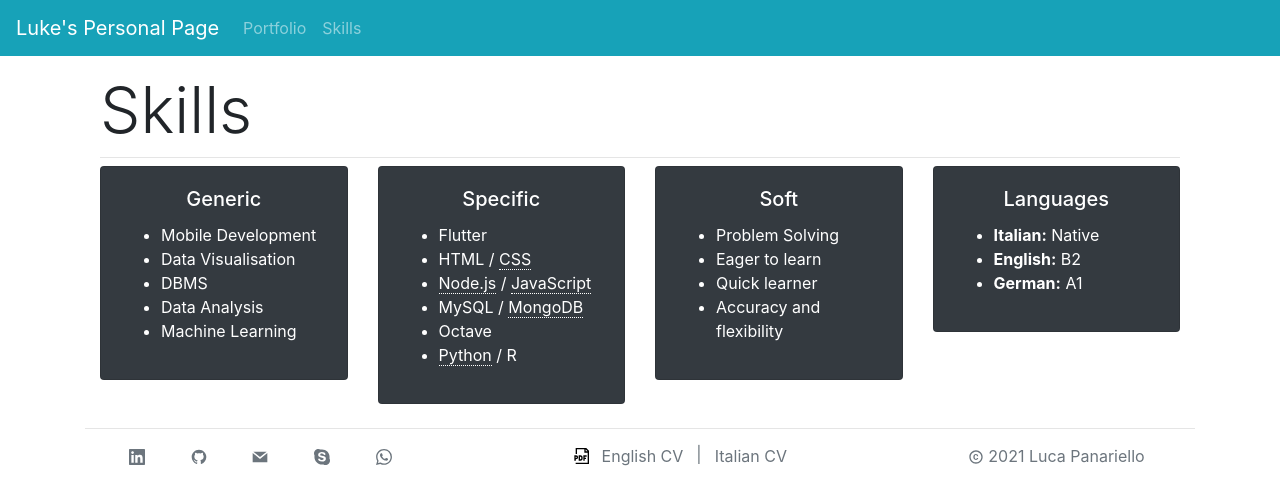
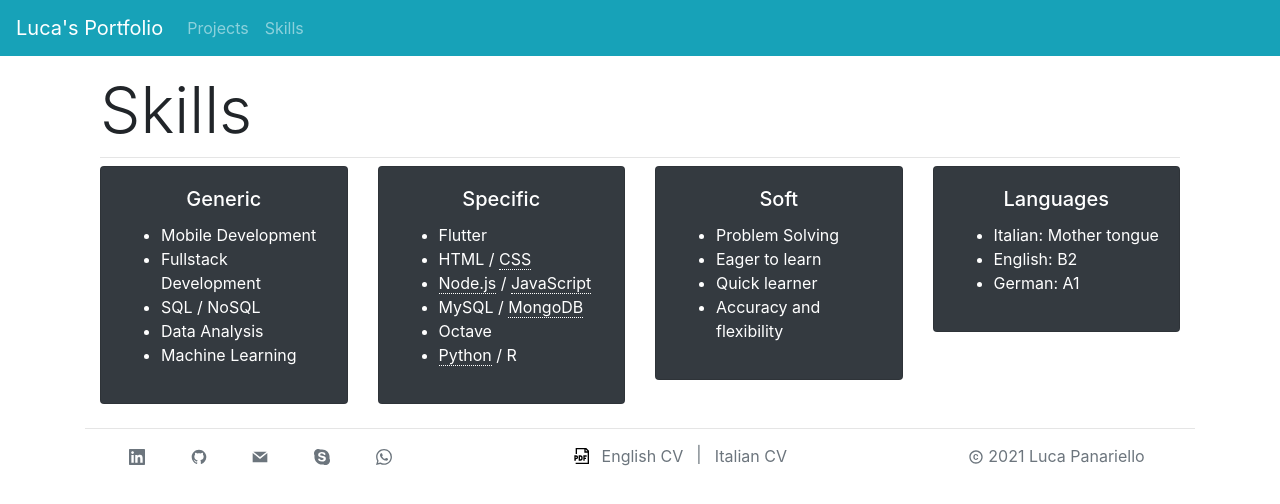
Before and after one commit to elpanas/LukePersonal, a React (Create React App) app: page /skills in a window 1280 px wide. Shown: the top 504 px of the page. Built offline with nearby package versions, Linux system fonts and the light colour scheme.

Commit message:
optimizations

```diff
--- a/public/index.html
+++ b/public/index.html
@@ -7,7 +7,7 @@
     <meta name="theme-color" content="#000000" />
     <meta
       name="description"
-      content="My Personal Website by Luca Panariello"
+      content="My Personal Portfolio by Luca Panariello"
     />
     <link rel="apple-touch-icon" href="%PUBLIC_URL%/logo260.png" />
     <!--
--- a/src/components/LukeNav.js
+++ b/src/components/LukeNav.js
@@ -16,12 +16,12 @@ const LukeNav = () => {
   return (
     <div>
       <Navbar color="info" dark expand="md">
-        <Link className="navbar-brand" to="/">Luke's Personal Page</Link>
+        <Link className="navbar-brand" to="/">Luca's Portfolio</Link>
         <NavbarToggler onClick={toggle} />
         <Collapse isOpen={isOpen} navbar>
           <Nav className="mr-auto" navbar>
             <NavItem>
-              <Link className="nav-link" to="/portfolio">Portfolio</Link>
+              <Link className="nav-link" to="/portfolio">Projects</Link>
             </NavItem>
             <NavItem>
               <Link  className="nav-link" to="/skills">Skills</Link>
--- a/src/components/portfolio/portfolio.js
+++ b/src/components/portfolio/portfolio.js
@@ -31,13 +31,20 @@ const LukePortfolio = () => {
       text: "Calculates ordinary Kriging in a set of P points which have known coordinates in the form of (Px, Py)",
       techs: "Octave"
     },
+    {
+      title: "Luca's Personal Page",
+      subtitle: 'Personal project',
+      text: "Just a portfolio website, which is a project itself",
+      techs: "MERN"
+    },
   ];
 
   return (
     <div>
         <Container>
-        <h1 className="display-4">Portfolio</h1>
+        <h1 className="display-4">Projects</h1>
         <hr className="my-2" />
+
           <Row>
             <BoxPortfolio
               title={projects[0].title}
@@ -62,6 +69,13 @@ const LukePortfolio = () => {
               text={projects[3].text}
               techs={projects[3].techs}/>
           </Row>
+          <Row>
+            <BoxPortfolio
+              title={projects[4].title}
+              subtitle={projects[4].subtitle}
+              text={projects[4].text}
+              techs={projects[4].techs}/>
+          </Row>
         </Container>
     </div>
   );
--- a/src/components/skills/LukeSkills.js
+++ b/src/components/skills/LukeSkills.js
@@ -1,8 +1,39 @@
 import React, { useState } from 'react';
 import { Card, CardTitle, CardText, Container, Row, Col, Tooltip} from 'reactstrap';
+import BoxSkill from './skillbox';
 import './skills.css';
 
 const LukeSkills = () => {
+
+  const skills = [
+    {
+      skillname: "Generic",
+      skillset: [
+        'Mobile Development',
+        'Fullstack Development',
+        'SQL / NoSQL',
+        'Data Analysis',
+        'Machine Learning'
+        ]
+    },
+    {
+      skillname: "Soft",
+      skillset: [
+        'Problem Solving',
+        'Eager to learn',
+        'Quick learner',
+        'Accuracy and flexibility'
+        ]
+    },
+    {
+      skillname: "Languages",
+      skillset: [
+        'Italian: Mother tongue',
+        'English: B2',
+        'German: A1'
+        ]
+    },
+  ];
 
   const [tooltipNode, setTooltipNode] = useState(false);
   const toggleNode = () => setTooltipNode(!tooltipNode);
@@ -25,20 +56,7 @@ const LukeSkills = () => {
         <h1 className="display-4">Skills</h1>
         <hr className="my-2" />
           <Row>
-          <Col sm="3">
-            <Card body inverse color="dark" className="mb-3">
-              <CardTitle className="text-center" tag="h5">Generic</CardTitle>
-              <CardText>
-                  <ul>
-                      <li>Mobile Development</li>
-                      <li>Data Visualisation</li>
-                      <li>DBMS</li>
-                      <li>Data Analysis</li>
-                      <li>Machine Learning</li>
-                  </ul>
-              </CardText>
-            </Card>
-          </Col>
+          <BoxSkill skillname={skills[0].skillname} skillset={skills[0].skillset} />
           <Col sm="3">
             <Card body inverse color="dark" className="mb-3">
               <CardTitle className="text-center" tag="h5">Specific</CardTitle>
@@ -54,37 +72,14 @@ const LukeSkills = () => {
               </CardText>
             </Card>
           </Col>
-          <Col sm="3">
-            <Card body inverse color="dark" className="mb-3">
-              <CardTitle className="text-center" tag="h5">Soft</CardTitle>
-              <CardText>
-                <ul>
-                    <li>Problem Solving</li>
-                    <li>Eager to learn</li>
-                    <li>Quick learner</li>
-                    <li>Accuracy and flexibility</li>
-                </ul>
-              </CardText>
-            </Card>
-          </Col>
-          <Col sm="3">
-            <Card body inverse color="dark"className="mb-3">
-              <CardTitle className="text-center" tag="h5">Languages</CardTitle>
-              <CardText>
-                <ul>
-                    <li><strong>Italian:</strong> Native</li>
-                    <li><strong>English:</strong> B2</li>
-                    <li><strong>German:</strong> A1</li>
-                </ul>
-              </CardText>
-            </Card>
-          </Col>
+          <BoxSkill skillname={skills[1].skillname} skillset={skills[1].skillset} />
+          <BoxSkill skillname={skills[2].skillname} skillset={skills[2].skillset} />
           </Row>
         </Container>
-        <Tooltip placement="top" isOpen={tooltipNode} target="node" toggle={toggleNode}>Express</Tooltip>
+        <Tooltip placement="top" isOpen={tooltipNode} target="node" toggle={toggleNode}>Express.js</Tooltip>
         <Tooltip placement="top" isOpen={tooltipMongo} target="mongo" toggle={toggleMongo}>Mongoose</Tooltip>
         <Tooltip placement="top" isOpen={tooltipCss} target="css" toggle={toggleCss}>Bootstrap</Tooltip>
-        <Tooltip placement="top" isOpen={tooltipJs} target="js" toggle={toggleJs}>React</Tooltip>
+        <Tooltip placement="top" isOpen={tooltipJs} target="js" toggle={toggleJs}>React.js</Tooltip>
         <Tooltip placement="top" isOpen={tooltipPy} target="py" toggle={togglePy}>Django</Tooltip>
     </div>
   );
--- /dev/null
+++ b/src/components/skills/skillbox.js
@@ -0,0 +1,23 @@
+import React from 'react';
+import { Card, CardTitle, CardText, Col } from 'reactstrap';
+import './skills.css';
+
+const BoxSkill = (props) => {
+
+  return (
+    <Col sm="3">
+      <Card body inverse color="dark" className="mb-3">
+        <CardTitle className="text-center" tag="h5">{props.skillname}</CardTitle>
+        <CardText>
+            <ul>
+              {props.skillset.map((value, index) => {
+                return <li>{value}</li>
+              })}
+            </ul>
+        </CardText>
+      </Card>
+    </Col>
+  );
+};
+
+export default BoxSkill;
```
Also changed, not shown: public/manifest.json, 1 other file (tests, documents, lock files or other folders). Lines whose indentation alone changed are shown as unchanged.
